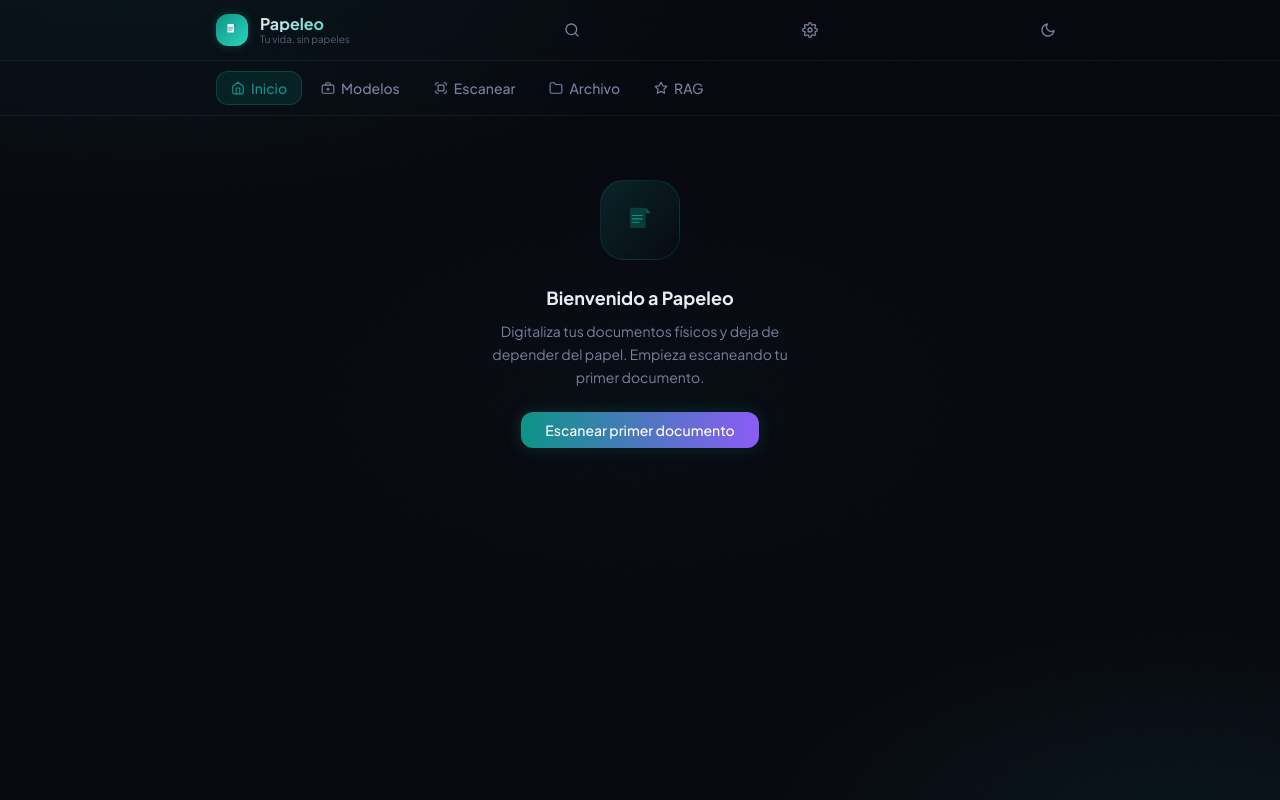
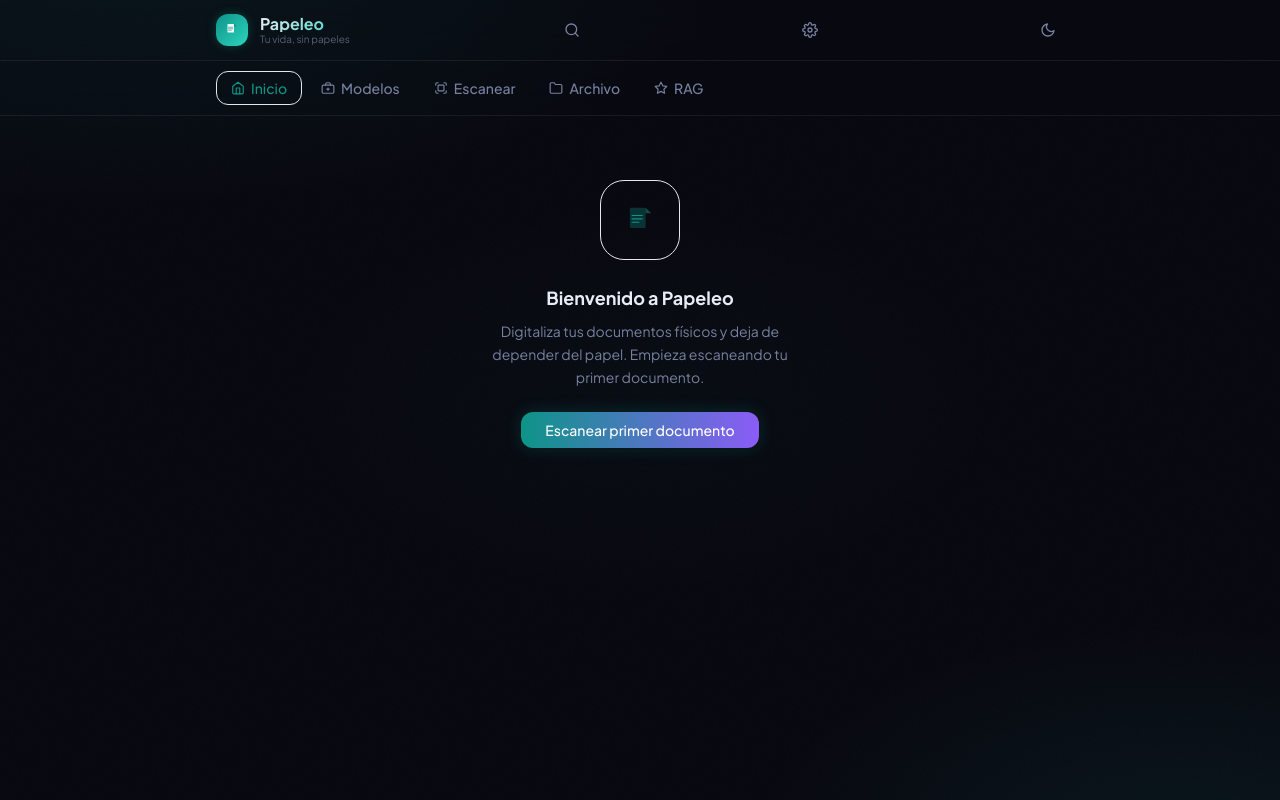
Before and after one commit to gsmkev/transformerjs-demo, a Next.js app: page / in a window 1280 px wide. Built offline with nearby package versions, Linux system fonts and the light colour scheme.

Commit message:
style: update Tailwind accent tokens to indigo

```diff
--- a/tailwind.config.ts
+++ b/tailwind.config.ts
@@ -12,7 +12,7 @@ const config: Config = {
         rim:      'var(--color-rim)',
 
         accent: {
-          DEFAULT: 'rgb(var(--color-accent-rgb) / <alpha-value>)',
+          DEFAULT: 'var(--color-accent)',
           light:   'var(--color-accent-light)',
           dark:    'var(--color-accent-dark)',
           glow:    'var(--color-accent-glow)',
```
